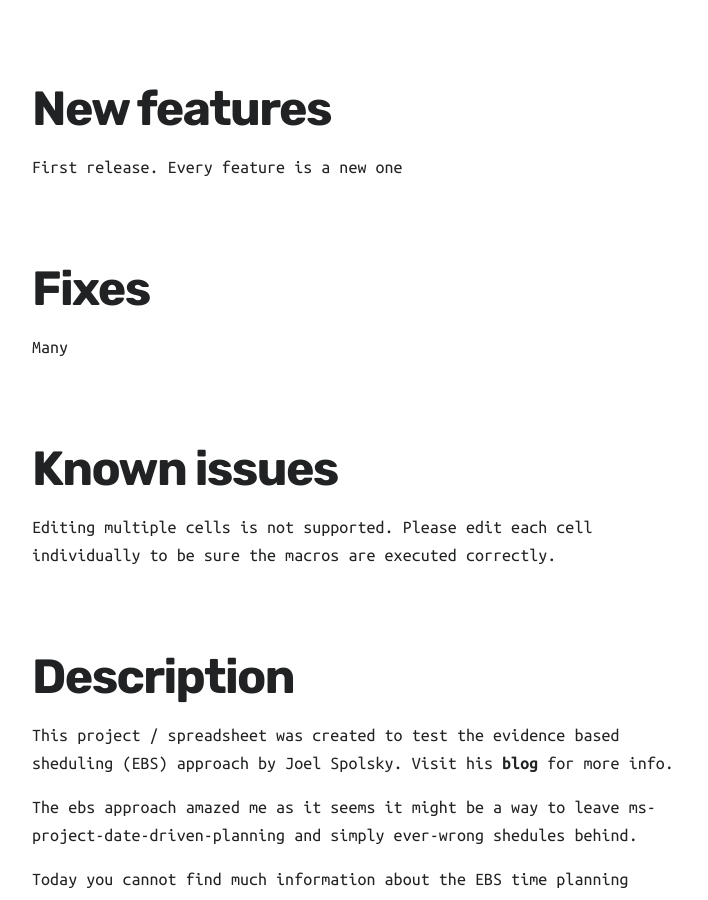
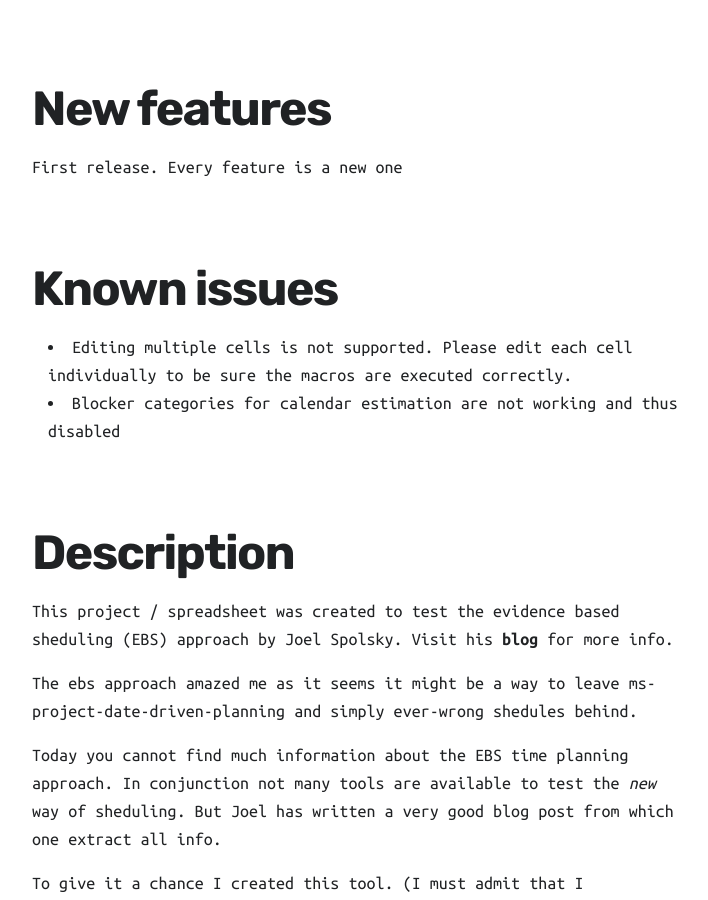
Before and after one commit to chr-wei/ebs_spread, a Jekyll site: the page built from docs/_projects/2019-12-24-release-v1093.md, in a window 1280 px wide and 900 px high, scrolled down 1120 px. Shown: the whole window, without its empty margins (38-746 px from the left). Built offline with Jekyll 4.4.1, drawn with Linux system fonts in a browser that asks for light colours; nearby versions of some CDN libraries.

Commit message:
Fix SetEbsEstimates and disable blocker category

```diff
--- a/docs/_projects/2019-12-24-release-v1093.md
+++ b/docs/_projects/2019-12-24-release-v1093.md
@@ -12,11 +12,13 @@ gallery_images:
 ## New features
 First release. Every feature is a new one
 
+<!--
 ## Fixes
-Many
+-->
 
 ## Known issues
-Editing multiple cells is not supported. Please edit each cell individually to be sure the macros are executed correctly.
+* Editing multiple cells is not supported. Please edit each cell individually to be sure the macros are executed correctly.
+* Blocker categories for calendar estimation are not working and thus disabled
 
 ## Description
 This project / spreadsheet was created to test the evidence based sheduling (EBS) approach by Joel Spolsky.
```
Also changed, not shown: 4 other files.
